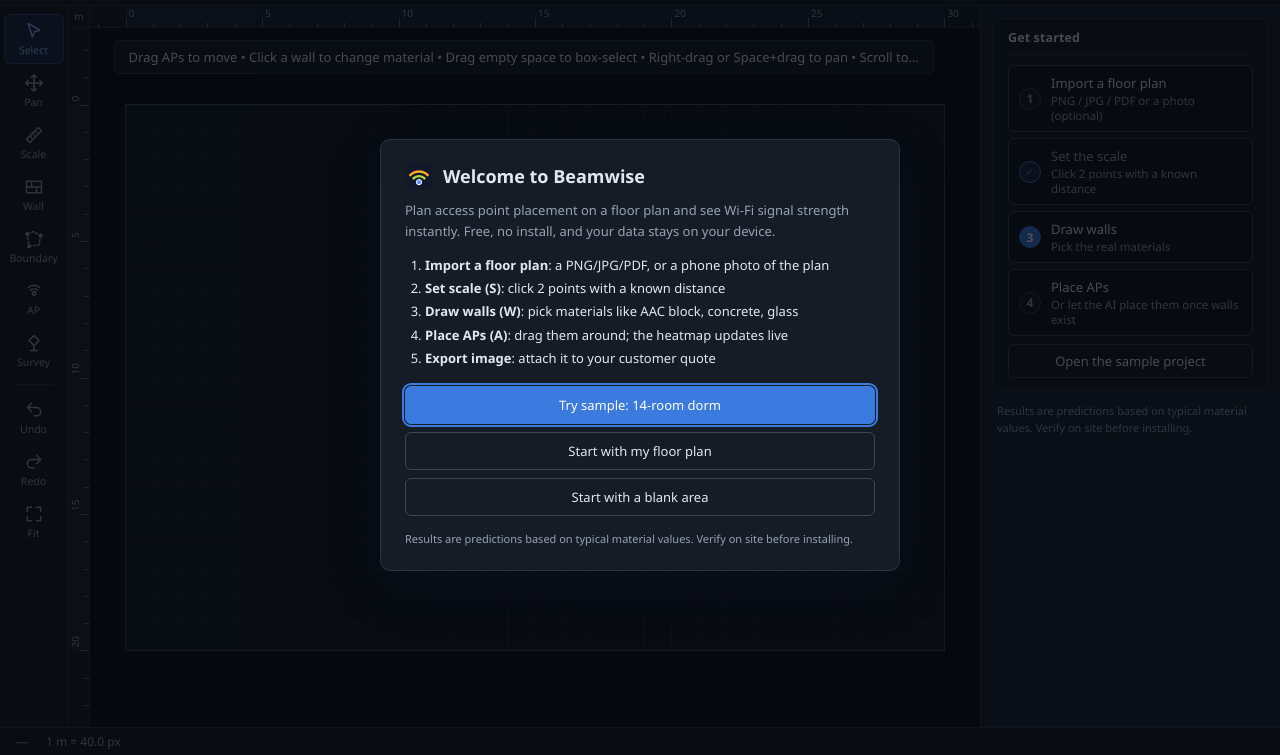
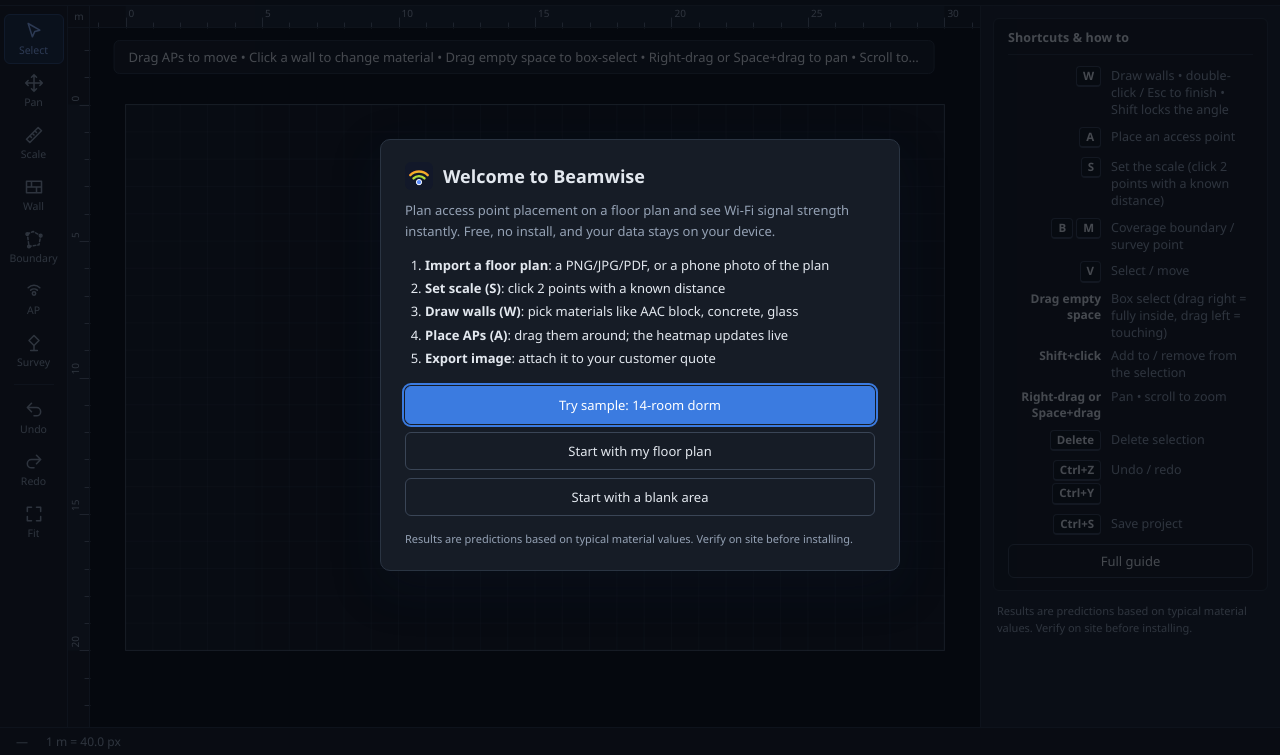
Before and after one commit to natthaphatbank/beamwise, a plain HTML site: page index.html in a window 1280 px wide. Shown: the part 45-800 px from the top of the page. Drawn offline with Linux system fonts and the light colour scheme.

Commit message:
Replace the getting-started card with a shortcuts card
Co-Authored-By: Claude Opus 5.5 <noreply@anthropic.com>

```diff
--- a/css/style.css
+++ b/css/style.css
@@ -217,15 +217,11 @@ button:focus-visible, select:focus-visible, input:focus-visible { outline: 2px s
 }
 .update-bar { position: fixed; left: 50%; bottom: 40px; transform: translateX(-50%); z-index: 60; padding: 10px 18px; border-radius: 999px; border: 0; background: var(--accent); color: #fff; font: inherit; font-weight: 600; box-shadow: 0 6px 20px rgba(0,0,0,.3); cursor: pointer; max-width: calc(100vw - 32px); }
 
-/* getting-started checklist */
-.steps { list-style: none; margin: 0; padding: 0; display: flex; flex-direction: column; gap: 6px; }
-.steps button { width: 100%; display: flex; align-items: center; gap: 10px; text-align: left; background: var(--input); border: 1px solid var(--line-strong); border-radius: var(--radius); padding: 8px 10px; cursor: pointer; color: var(--text); }
-.steps button:hover { border-color: var(--accent); }
-.steps .num { flex: 0 0 22px; height: 22px; border-radius: 50%; display: grid; place-items: center; font-size: 12px; font-weight: 600; background: var(--panel); border: 1px solid var(--line-strong); color: var(--muted); }
-.steps .next .num { background: var(--accent); border-color: var(--accent); color: #fff; }
-.steps .done button { color: var(--muted); }
-.steps .done .num { background: var(--accent-soft); border-color: var(--accent); color: var(--accent); }
-.steps small { display: block; color: var(--muted); font-size: 11.5px; margin-top: 1px; }
+/* shortcuts card */
+.keys { display: grid; grid-template-columns: minmax(0, 38%) 1fr; gap: 7px 10px; margin: 0; align-items: baseline; }
+.keys dt { text-align: right; font-size: 12px; font-weight: 600; line-height: 1.35; }
+.keys dd { margin: 0; color: var(--muted); line-height: 1.35; font-size: 12.5px; }
+.keys kbd { display: inline-block; min-width: 20px; margin: 1px 0; padding: 0 6px; border: 1px solid var(--line-strong); border-bottom-width: 2px; border-radius: 4px; background: var(--input); color: var(--text); font-family: inherit; font-size: 11.5px; font-weight: 600; line-height: 1.6; text-align: center; white-space: nowrap; }
 /* advanced settings fold */
 .adv { margin-top: 8px; border-top: 1px solid var(--line); padding-top: 6px; }
 .adv summary { cursor: pointer; color: var(--muted); font-size: 12.5px; padding: 4px 0; user-select: none; }
--- a/index.html
+++ b/index.html
@@ -79,10 +79,10 @@
         <div id="props"></div>
       </section>
 
-      <section class="card" id="startCard" hidden>
-        <h3 data-i18n="startTitle"></h3>
-        <ol class="steps" id="startSteps"></ol>
-        <button class="btn" id="startSample" data-i18n="startSample"></button>
+      <section class="card" id="keysCard" hidden>
+        <h3 data-i18n="keysTitle"></h3>
+        <dl class="keys" id="keysList"></dl>
+        <button class="btn" id="keysHelp" data-i18n="keysMore"></button>
       </section>
 
       <section class="card" id="summaryCard">
--- a/js/app.js
+++ b/js/app.js
@@ -1442,15 +1442,14 @@ function renderSettings() {
   ls.value = LANG;
 }
 
-// Side panel shows only what can be used yet: a getting-started checklist on an empty
-// project, the AI once there are walls, summary / display once there is something drawn,
+// Side panel shows only what can be used yet: shortcuts on a project without APs,
+// the AI once there are walls, summary / display once there is something drawn,
 // and the legend once there is a heatmap.
 // A card that has appeared stays (deleting one AP does not hide the legend) until the
 // project is empty again or another project is opened.
 const revealed = { owner: null, summary: false, ai: false, display: false, legend: false };
 function renderPanelCards() {
   const hasWalls = project.walls.length > 0, hasAps = project.aps.length > 0;
-  const hasPlan = !!project.plan.image;
   const started = hasWalls || hasAps;
   if (revealed.owner !== project || !started) Object.assign(revealed, { owner: project, summary: false, ai: false, display: false, legend: false });
   revealed.summary ||= started; revealed.display ||= started; revealed.ai ||= hasWalls; revealed.legend ||= hasAps;
@@ -1458,20 +1457,15 @@ function renderPanelCards() {
   $("#aiCard").hidden = !revealed.ai;
   $("#displayCard").hidden = !revealed.display;
   $("#legendCard").hidden = !revealed.legend;
-  $("#startCard").hidden = hasAps;
+  $("#keysCard").hidden = hasAps;
   if (hasAps) return;
-  const steps = [
-    { k: "Plan", done: hasPlan, go: pickPlan },
-    { k: "Scale", done: project.scaleSet || !hasPlan, go: () => setTool("scale") },
-    { k: "Walls", done: hasWalls, go: () => setTool("wall") },
-    { k: "Aps", done: hasAps, go: () => setTool("ap") },
+  const K = k => `<kbd>${k}</kbd>`;
+  const rows = [
+    [K("W"), "k_wall"], [K("A"), "k_ap"], [K("S"), "k_scale"], [`${K("B")} ${K("M")}`, "k_area"], [K("V"), "k_select"],
+    [t("k_drag"), "k_box"], [t("k_click"), "k_shift"], [t("k_rdrag"), "k_pan"],
+    [K("Delete"), "k_del"], [`${K("Ctrl+Z")} ${K("Ctrl+Y")}`, "k_undo"], [K("Ctrl+S"), "k_save"],
   ];
-  const next = steps.findIndex(st => !st.done && st.k !== "Plan") ;
-  $("#startSteps").innerHTML = steps.map((st, i) =>
-    `<li class="${st.done ? "done" : i === next ? "next" : ""}"><button data-step="${i}"><span class="num">${st.done ? "✓" : i + 1}</span>` +
-    `<span>${t("step" + st.k)}<small>${t("step" + st.k + "Sub")}</small></span></button></li>`).join("");
-  $("#startSteps").querySelectorAll("[data-step]").forEach(b => b.addEventListener("click", () => steps[+b.dataset.step].go()));
-  $("#startSample").hidden = started;
+  $("#keysList").innerHTML = rows.map(([k, d]) => `<dt>${k}</dt><dd>${t(d)}</dd>`).join("");
 }
 
 function renderStats() {
@@ -1865,7 +1859,7 @@ function confirmModal(title, body, onOk) {
   $("#modalBox").querySelector('[data-act="ok"]').onclick = () => { closeModal(); onOk(); };
 }
 
-$("#startSample").addEventListener("click", () => guardUnsaved(loadSample));
+$("#keysHelp").addEventListener("click", showWelcome);
 function loadSample() {
   loadProjectData(buildSampleProject()).then(() => flash(t("sampleLoaded")));
 }
--- a/js/i18n.js
+++ b/js/i18n.js
@@ -13,11 +13,11 @@ const LANGS = [
 
 const I18N = {
   th: {
-    startTitle: "เริ่มต้น", startSample: "ลองเปิดโปรเจกต์ตัวอย่าง", advanced: "ตั้งค่าขั้นสูง",
-    stepPlan: "นำเข้าแบบแปลน", stepPlanSub: "PNG / JPG / PDF หรือรูปถ่าย (ข้ามได้)",
-    stepScale: "ตั้งสเกล", stepScaleSub: "คลิก 2 จุดที่รู้ระยะจริง",
-    stepWalls: "วาดผนัง", stepWallsSub: "เลือกวัสดุให้ตรงของจริง",
-    stepAps: "วาง AP", stepApsSub: "หรือให้ AI วางให้หลังวาดผนัง",
+    keysTitle: "คีย์ลัดและวิธีใช้", keysMore: "วิธีใช้ทั้งหมด",
+    k_wall: "วาดผนัง • ดับเบิลคลิก / Esc เพื่อจบ • Shift ล็อกมุม", k_ap: "วาง Access Point", k_scale: "ตั้งสเกล (คลิก 2 จุดที่รู้ระยะ)",
+    k_area: "ขอบเขต / จุดวัดสัญญาณ", k_select: "เลือก / ย้าย", k_box: "คลุมเลือก (ลากขวา = ทั้งเส้นในกรอบ, ลากซ้าย = แค่แตะ)",
+    k_shift: "เพิ่ม / ลดสิ่งที่เลือก", k_pan: "เลื่อนมุมมอง • ล้อเมาส์ซูม", k_del: "ลบที่เลือก", k_undo: "ย้อนกลับ / ทำซ้ำ", k_save: "บันทึกโปรเจกต์",
+    k_drag: "ลากพื้นที่ว่าง", k_rdrag: "คลิกขวาลาก หรือ Space+ลาก", k_click: "Shift+คลิก",
     wallsSelected: "เลือกผนัง {n} เส้น", itemsSelected: "เลือก AP {a} ตัว + ผนัง {w} เส้น",
     wallsSameMat: "ผนังที่เลือกเป็นวัสดุเดียวกัน", wallsMixedMat: "ผนังที่เลือกมีหลายวัสดุ กดวัสดุด้านล่างเพื่อเปลี่ยนทั้งหมด",
     materialAll: "เปลี่ยนวัสดุทั้งหมดเป็น", totalLength: "ความยาวรวม", selectSameMat: "เลือกผนัง{m}ทั้งหมด ({n} เส้น)",
@@ -66,11 +66,11 @@ const I18N = {
   },
 
   en: {
-    startTitle: "Get started", startSample: "Open the sample project", advanced: "Advanced settings",
-    stepPlan: "Import a floor plan", stepPlanSub: "PNG / JPG / PDF or a photo (optional)",
-    stepScale: "Set the scale", stepScaleSub: "Click 2 points with a known distance",
-    stepWalls: "Draw walls", stepWallsSub: "Pick the real materials",
-    stepAps: "Place APs", stepApsSub: "Or let the AI place them once walls exist",
+    keysTitle: "Shortcuts & how to", keysMore: "Full guide",
+    k_wall: "Draw walls • double-click / Esc to finish • Shift locks the angle", k_ap: "Place an access point", k_scale: "Set the scale (click 2 points with a known distance)",
+    k_area: "Coverage boundary / survey point", k_select: "Select / move", k_box: "Box select (drag right = fully inside, drag left = touching)",
+    k_shift: "Add to / remove from the selection", k_pan: "Pan • scroll to zoom", k_del: "Delete selection", k_undo: "Undo / redo", k_save: "Save project",
+    k_drag: "Drag empty space", k_rdrag: "Right-drag or Space+drag", k_click: "Shift+click",
     wallsSelected: "{n} walls selected", itemsSelected: "{a} APs + {w} walls selected",
     wallsSameMat: "The selected walls share one material", wallsMixedMat: "The selected walls have different materials; pick one below to change them all",
     materialAll: "Change all to", totalLength: "Total length", selectSameMat: "Select all {m} walls ({n})",
```
